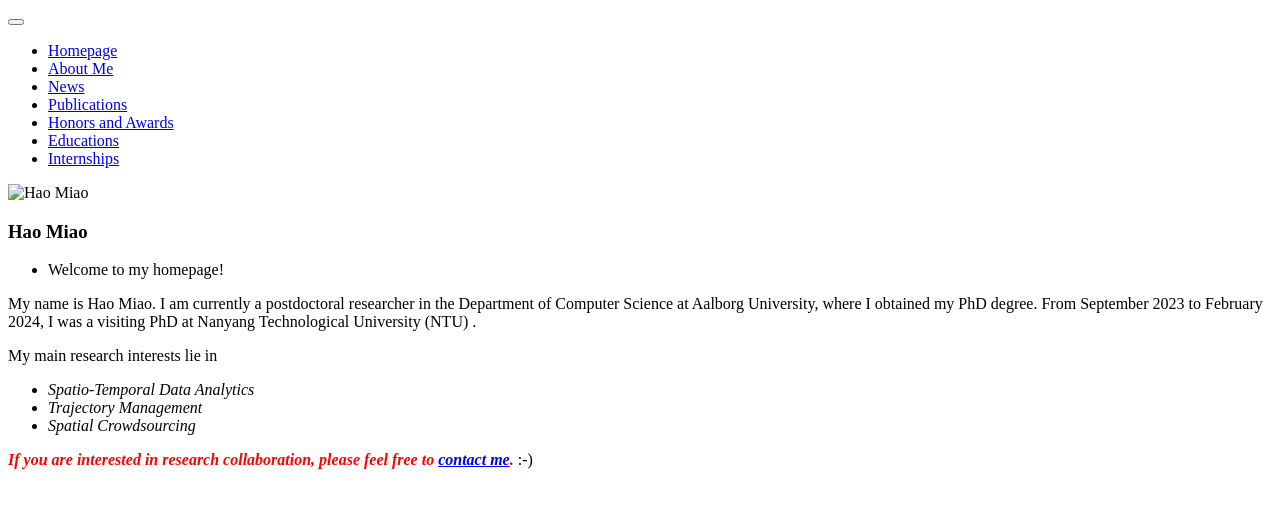
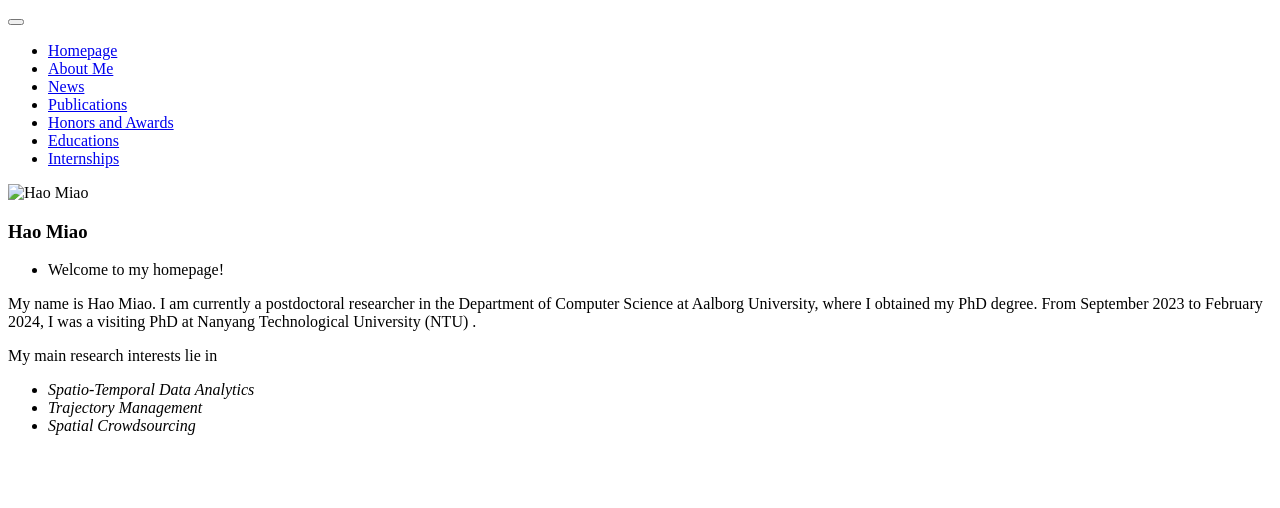
Before and after one commit to MiaoHaoSunny/MiaoHaoSunny.github.io, a Jekyll site: the page built from _pages/includes/intro.md, in a window 1280 px wide. Shown: the top 508 px of the page. Built offline with Jekyll 4.4.1, drawn with Linux system fonts in a browser that asks for light colours; our own code applies the rules of GitHub Pages for plain Markdown files.

Commit message:
Update intro.md

```diff
--- a/_pages/includes/intro.md
+++ b/_pages/includes/intro.md
@@ -9,6 +9,6 @@ My main research interests lie in
 - _Spatial Crowdsourcing_
 
 <!-- I have published 10+ papers at top-tier DB/DM conferences and journals such as ICDE, CIKM, and TKDE. -->
-<!-- <a href='https://scholar.google.com/citations?user=eRouT0MAAAAJ'><img src="https://img.shields.io/endpoint?logo=Google%20Scholar&url=https%3A%2F%2Fcdn.jsdelivr.net%2Fgh%2FRayeRen%2Fmiaohaosunny.github.io@google-scholar-stats%2Fgs_data_shieldsio.json&labelColor=f6f6f6&color=9cf&style=flat&label=citations"></a> -->
+<!-- <a href='https://scholar.google.com/citations?user=eRouT0MAAAAJ'><img src="https://img.shields.io/endpoint?logo=Google%20Scholar&url=https%3A%2F%2Fcdn.jsdelivr.net%2Fgh%2FRayeRen%2Fmiaohaosunny.github.io@google-scholar-stats%2Fgs_data_shieldsio.json&labelColor=f6f6f6&color=9cf&style=flat&label=citations"></a>
 
-<em><i><b><font color="red">If you are interested in research collaboration, please feel free to <a href="mailto:haom@cs.aau.dk">contact me</a>.</font></b></i></em> :-)
+<em><i><b><font color="red">If you are interested in research collaboration, please feel free to <a href="mailto:haom@cs.aau.dk">contact me</a>.</font></b></i></em> :-) -->
```
